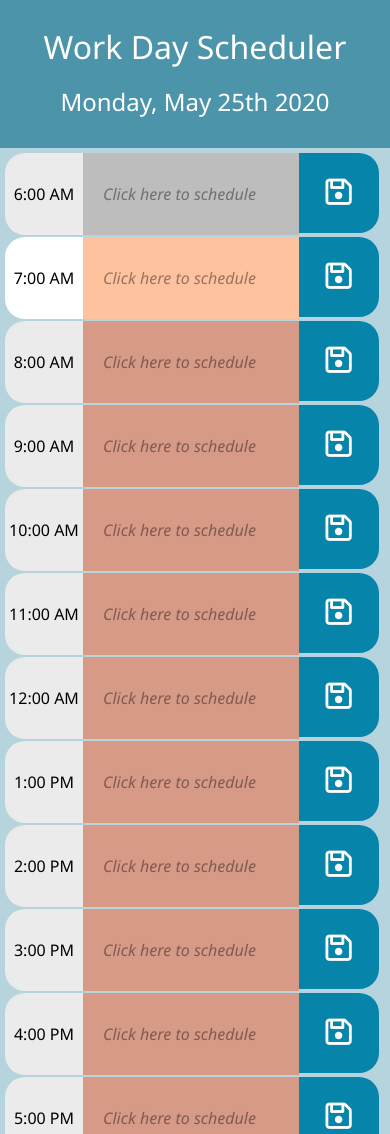
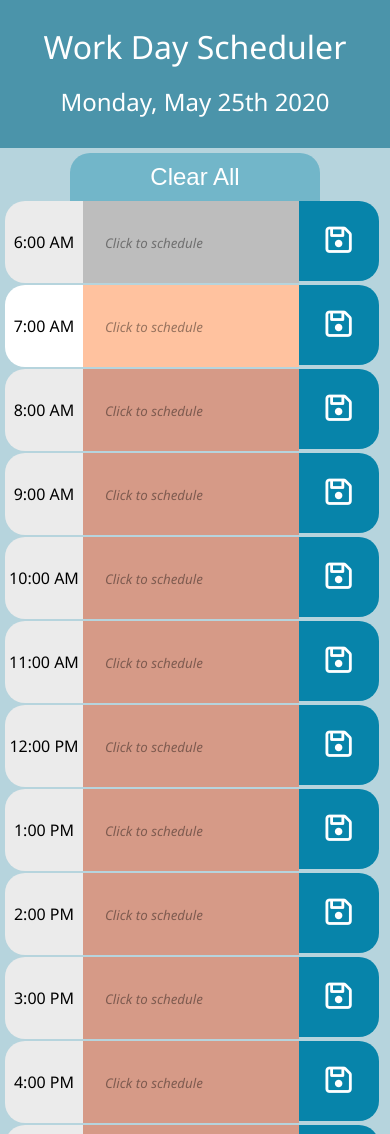
Before and after one commit to njohnerwin/Scheduler-NJE, a plain HTML site: page index.html in a window 390 px wide. Shown: the top 1134 px of the page. Drawn offline with nearby package versions, Linux system fonts and the light colour scheme.

Commit message:
Finished all functionality. Should be ready to go live.

```diff
--- a/assets/script.js
+++ b/assets/script.js
@@ -1,23 +1,41 @@
+
+
+//sets the current date and time into usable variables with Moment.js
 var now = moment();
+var currentHour = now.format("HH");
 
-//Testing logs
-//date.text(now);
-console.log(now);
+//reformats single-digit hour values into double-digits to match Moment's formatting
+function formatHour(i) {
+    var iD = 0;
+    if (i < 10) {
+        iD = "0" + i;
+    }
+    else {
+        iD = i;
+    }
+    return iD;
+}
 
+//creates one single hour block with proper formatting
 function makeBlock(hourInput, hourOutput) {
 
+    //before anything else, fix hourInput's formatting
+    hourInput = formatHour(hourInput);
+
+    //checks if a saved value exists in local storage, otherwise sets to default
+    var textContent = localStorage.getItem(hourInput) || "Click to schedule";
+
+    //then, init other necessary variables
     var classTime = "";
     var classEvent = "";
     var AMPM = "AM";
-    var currentHour = now.format("HH");
 
-    if (hourInput < 10) {
-        hourInput = "0" + hourInput;
-    }
-    else if (hourInput > 12) {
+    //adjusts if the block represents a PM hour
+    if (hourInput >= 12) {
         AMPM = "PM";
     }
 
+    //checks if the hour is past, present, or future and sets class accordingly
     if (hourInput == currentHour) {
         classTime = "time time-present";
         classEvent = "present";
@@ -31,21 +49,26 @@ function makeBlock(hourInput, hourOutput) {
         classEvent = "future";
     }
 
-    console.log($("#time-box"));
-
+    //finally, creates and appends the block to the page
     $("#time-box").append($(`
         <div class="time-blocks" id="hour-${hourInput}">
             <div class="${classTime}">
                 <span>${hourOutput}:00 ${AMPM}</span>
             </div>
-            <div class="event ${classEvent}" id="hourEvent-${hourInput}">
-                <span>Click here to schedule</span>
+            <div class="event ${classEvent}" id="hourEvent-${hourInput}" value="${hourInput}">
+                <input type="text" class="eventInput" id="eventInput-${hourInput}" name="eventInput-${hourInput}" value="${textContent}"></input>
             </div>
-            <button class="button" id="hourButton-${hourInput}">
+            <button class="button" id="${hourInput}" value="${hourInput}">
                 <i class="far fa-save"></i>
             </div>
         </div>
     `));
+
+    if (textContent != "Click to schedule") {
+        $(`#eventInput-${hourInput}`).css("color", "#000000");
+        $(`#eventInput-${hourInput}`).css("font-style", "normal");
+        $(`#eventInput-${hourInput}`).css("font-weight", "bold");
+    }
 }
 
 function loopBlocks() {
@@ -75,6 +98,33 @@ $("#current-date").text(now.format("dddd, MMM Do YYYY"));
 
 loopBlocks();
 
-//makeBlock(12, 24);
+$(".event").click(function(target) {
+    $(target.target).css("color", "#000000");
+    $(target.target).css("font-style", "normal");
+    $(target.target).css("font-weight", "bold");
+    $(target.target).attr("value", "");
+})
 
-//loopBlocks();
+$(".button").click(function() {
+    console.log(this.id);
+    var idNumber = (this.value);
+    var storedEvent = document.querySelector(`#eventInput-${idNumber}`).value;
+
+    console.log(idNumber);
+    console.log(storedEvent);
+
+    localStorage.setItem(idNumber, storedEvent);
+
+})
+
+$("#clearButton").click(function() {
+    if (confirm("This will delete all entries permanently. Are you sure?")){
+        for (var i = 6; i <= 24; i++) {
+            $(`#eventInput-${formatHour(i)}`).attr("value", "Click to schedule");
+            $(`#eventInput-${formatHour(i)}`).css("color", "#00000069");
+            $(`#eventInput-${formatHour(i)}`).css("font-weight", "normal");
+            $(`#eventInput-${formatHour(i)}`).css("font-style", "italic");
+            localStorage.setItem(formatHour(i), $(`#eventInput-${formatHour(i)}`).attr("value"));
+        }
+    }
+})
--- a/assets/style.css
+++ b/assets/style.css
@@ -24,10 +24,12 @@ header h2 {
 
 #time-box {
     margin-bottom: 10px;
+    width: 80%;
+    margin: 0 auto;
 }
 
 .time-blocks {
-    width: 80%;
+    width: 100%;
     margin: 0 auto;
     margin-bottom: 2px;
 }
@@ -58,13 +60,14 @@ header h2 {
     width: 60%;
     padding: 30px 20px;
     background-color: #bdbdbd;
+}
+
+.event input {
+    background-color: #00000000;
+    border: none;
+    font-family: "Segoe UI", Arial, Helvetica, sans-serif;
     color: #00000069;
     font-style: italic;
-}
-
-.active {
-    font-style: normal;
-    color: #000000;
 }
 
 .past {
@@ -97,6 +100,19 @@ header h2 {
     color: white;
 }
 
+#clearButton {
+    width: 250px;
+    display: block;
+    float: none;
+    margin: 0 auto;
+    font-size: 24px;
+    background-color: #0784aa62;
+    color: #ffffff;
+    padding: 10px;
+    border: none;
+    border-radius: 20px 20px 0px 0px;
+}
+
 @media screen and (max-width: 800px) {
 
     header {
@@ -113,8 +129,9 @@ header h2 {
         line-height: 2rem;
     }
 
-    .time-box {
+    #time-box {
         width: 100%;
+        margin: 0;
     }
 
     .time-blocks {
--- a/index.html
+++ b/index.html
@@ -31,7 +31,12 @@
 
         </header>
 
+
+
         <div id="time-box">
+
+            <button id="clearButton">Clear All</button>
+
             <!-- <div class="time-blocks">
                 <div class="time" id="test-time">
                     <span>9:00am</span>
```
